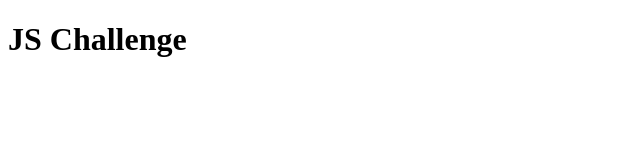
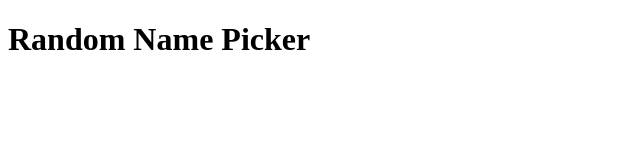
Before and after one commit to Rekoyah/JS-Challenge-1RE, a plain HTML site: page index.html in a window 1280 px wide. Shown: the whole page, without its empty margins (0-640 px from the left). Drawn offline with Linux system fonts and the light colour scheme.

Commit message:
changed header

```diff
--- a/index.html
+++ b/index.html
@@ -4,6 +4,6 @@
         <title>JS Challenge</title>
     </head>
     <body>
-        <h1>JS Challenge</h1>
+        <h1>Random Name Picker</h1>
     </body>
 </html>
```
